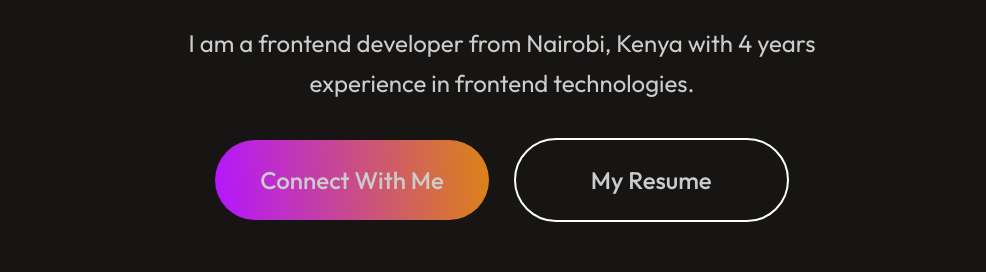
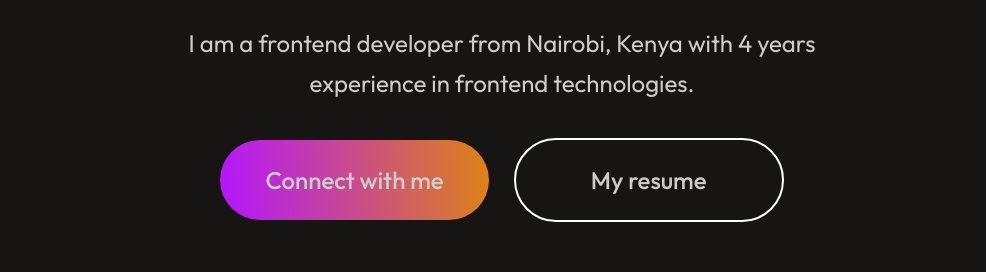
Before and after one commit to claudiahW/CodeWithClaude, a React (Vite) app: page / in a window 1280 px wide. Shown: the part 1300-1572 px from the top of the page, without its empty margins (138-1124 px from the left). Built offline with nearby package versions, Linux system fonts and the light colour scheme.

Commit message:
summarize styling hero component

```diff
--- a/src/Hero.jsx
+++ b/src/Hero.jsx
@@ -15,8 +15,8 @@ const Hero = () => {
         frontend technologies.
       </p>
       <div className="hero-action">
-        <div className="hero-connect">Connect With Me</div>
-        <div className="hero-resume">My Resume</div>
+        <div className="hero-connect">Connect with me</div>
+        <div className="hero-resume">My resume</div>
       </div>
     </div>
   );
```
